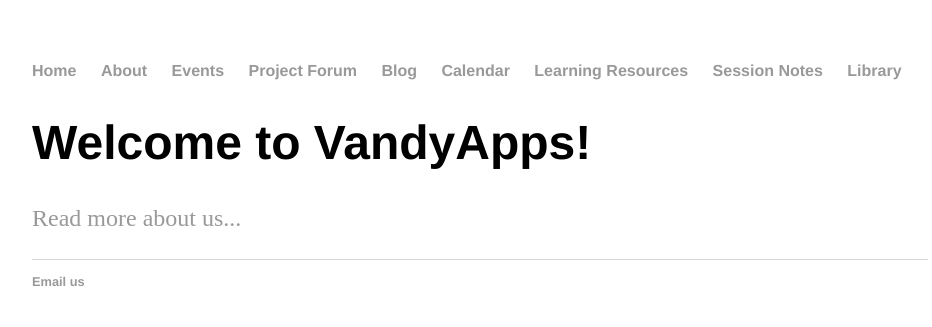
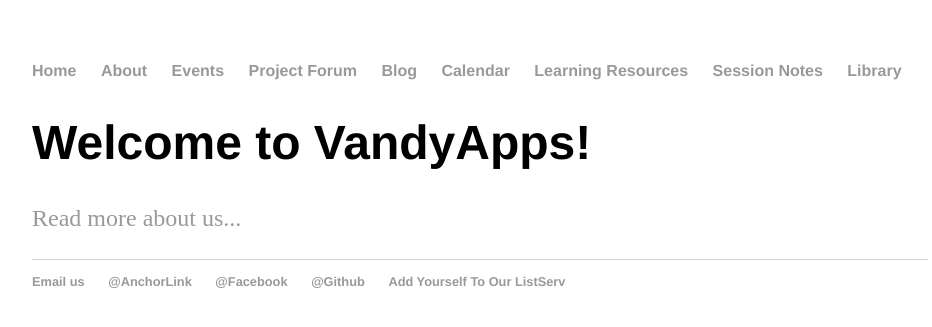
Before and after one commit to VandyApps/adamMgross.github.io, a Jekyll site: the page built from index.html, in a window 1280 px wide. Shown: the top 327 px of the page, without its empty margins (160-1092 px from the left). Built offline with Jekyll 4.4.1, drawn with Linux system fonts in a browser that asks for light colours.

Commit message:
Automated commit message.

```diff
--- a/_layouts/default.html
+++ b/_layouts/default.html
@@ -31,6 +31,10 @@
   <footer>
    <ul>
    <li><a href="mailto:vandyapps@gmail.com">Email us</a></li>
+   <li><a href="https://anchorlink.vanderbilt.edu/organization/VandyApps">@AnchorLink</a></li>
+   <li><a href="https://www.facebook.com/VandyApps/?fref=ts&ref=br_tf">@Facebook</a></li>
+   <li><a href="https://github.com/vandyapps">@Github</a></li>
+   <li><a href="mailto:listserv@list.vanderbilt.edu">Add Yourself To Our ListServ</a></li>
    </ul>
   </footer>
   </body>
```
